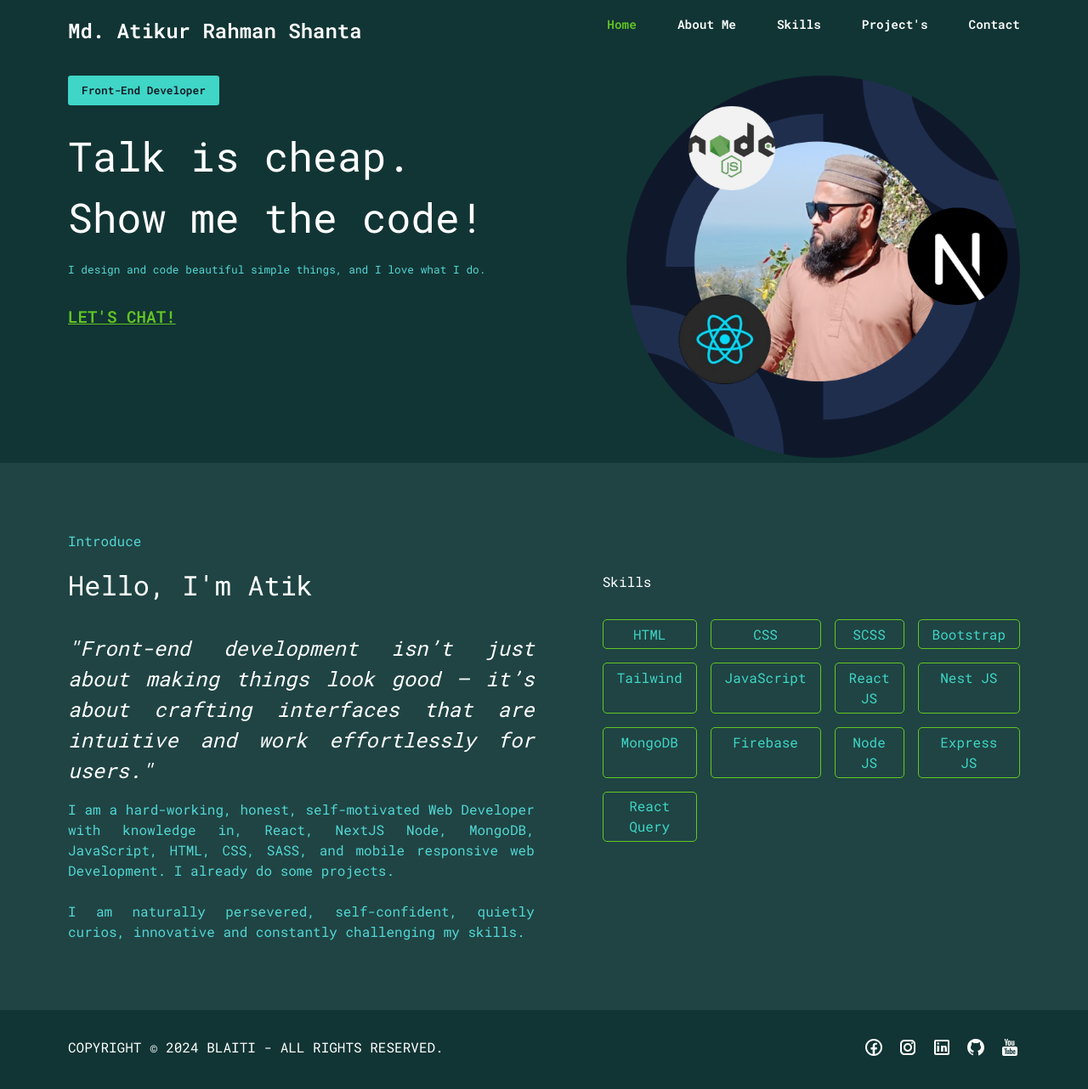
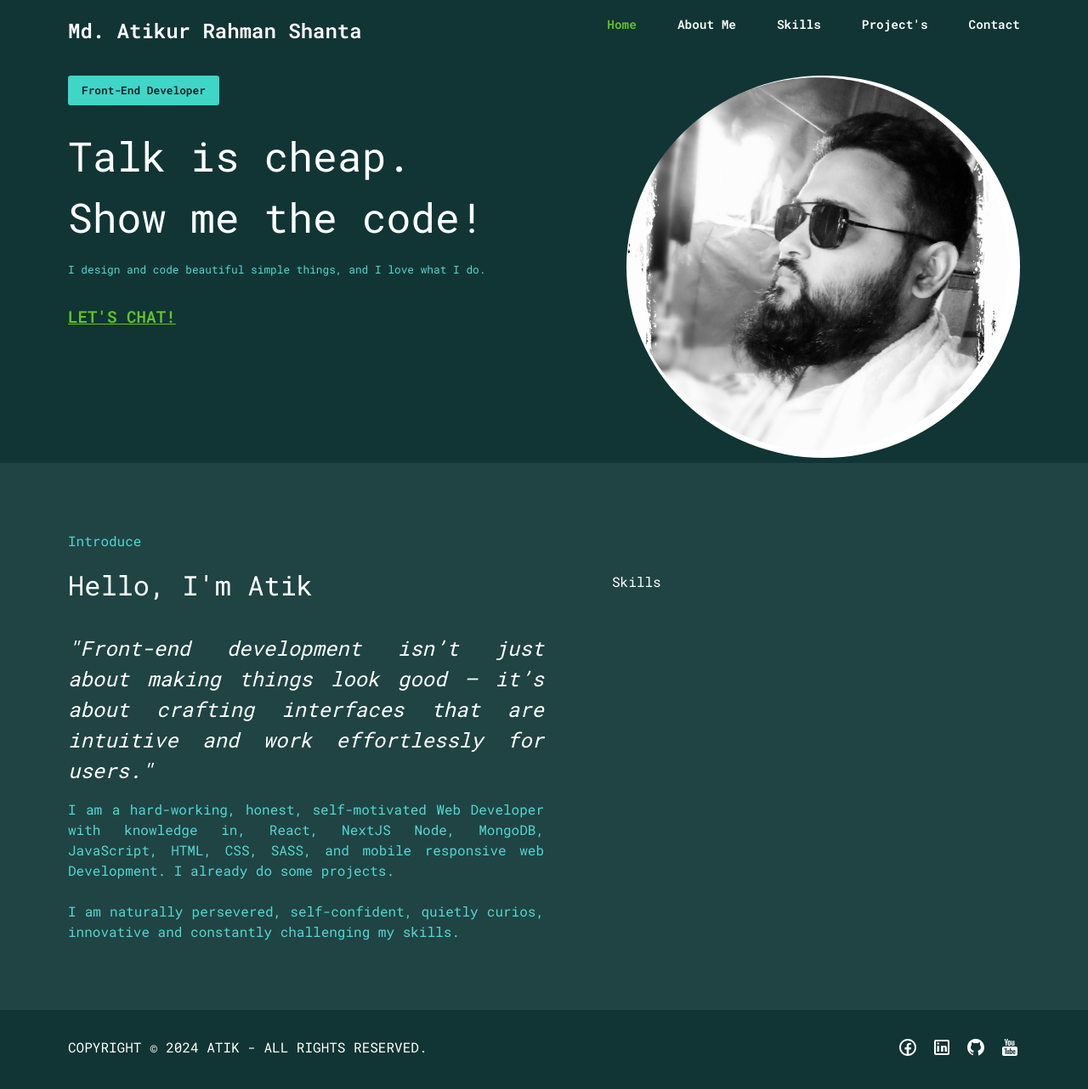
Before and after one commit to Atik2788/Port.F-24, a Next.js app: page / in a window 1280 px wide. Shown: the whole page at 85% size. Built offline with nearby package versions, Linux system fonts and the light colour scheme.

Commit message:
after doign animation  in header and skills sec

```diff
--- a/components/Footer.tsx
+++ b/components/Footer.tsx
@@ -7,16 +7,11 @@ export default function Footer() {
 
     return (
         <footer className="light-bg flex justify-space">
-            <span className="white">Copyright © {year} <Link href="/">Blaiti</Link> - All rights reserved.</span>
+            <span className="white">Copyright © {year} <Link href="/">Atik</Link> - All rights reserved.</span>
             <ul className="flex">
                 <li>
-                    <a href="https://www.facebook.com/blaiti" target="_blank" rel="noreferrer">
+                    <a href="https://www.facebook.com/atik.ahmed.75054/" target="_blank" rel="noreferrer">
                         <Image src="/icons/facebook.svg" width={24} height={24} alt="facebook-icon" />
-                    </a>
-                </li>
-                <li>
-                    <a href="https://www.instagram.com/blaiti.codes" target="_blank" rel="noreferrer">
-                        <Image src="/icons/instagram.svg" width={24} height={24} alt="instagram-icon" />
                     </a>
                 </li>
                 <li>
@@ -25,7 +20,7 @@ export default function Footer() {
                     </a>
                 </li>
                 <li>
-                    <a href="https://github.com/blaiti" target="_blank" rel="noreferrer">
+                    <a href="https://github.com/atik2788" target="_blank" rel="noreferrer">
                         <Image src="/icons/github.svg" width={24} height={24} alt="github-icon" />
                     </a>
                 </li>
--- a/components/Header.tsx
+++ b/components/Header.tsx
@@ -33,17 +33,25 @@ export default function Header() {
       <div className="header flex light-bg">
         <div>
           <button>Front-End Developer</button>
-          <h1 className="white">Talk is cheap.</h1>
-          <h1 className="white">Show me the code!</h1>
-          <p className="gray">
+          <h1 className="white slide__right">Talk is cheap.</h1>
+          <h1 className="white slide__left">Show me the code!</h1>
+          <p className="gray slide__bottom">
             I design and code beautiful simple things, and I love what I do.
           </p>
-          <a className="green" onClick={handleEmailClicked}>
-            Let&#39;s chat!
-          </a>
+          <div className="slide__bottom">
+            <a className="green slide__left" onClick={handleEmailClicked}>
+              Let&#39;s chat!
+            </a>
+          </div>
         </div>
         <div className="pro-pic-container">
-          <Image className="pro-pic" src="/images/atik.png" width={463} height={450} alt="atik" />
+          <Image
+            className="pro-pic"
+            src="/images/atik.jpg"
+            width={463}
+            height={450}
+            alt="atik"
+          />
         </div>
       </div>
       {isModalVisible && (
--- a/components/NavBar.tsx
+++ b/components/NavBar.tsx
@@ -1,13 +1,34 @@
-import React, { useState } from "react";
+import React, { useState, useEffect } from "react";
 import Link from "next/link";
 
 export default function NavBar() {
   const [menuOpen, setMenuOpen] = useState(false);
+  const [displayedName, setDisplayedName] = useState("");
+  const fullName = "Md. Atikur Rahman Shanta";
 
   const toggleMenu = () => {
     setMenuOpen(!menuOpen);
-    console.log("clicked");
   };
+
+
+  // Typewriter effect logic
+  useEffect(() => {
+    let currentIndex = 0;
+
+    const typeInterval = setInterval(() => {
+      if (currentIndex < fullName.length) {
+        setDisplayedName(fullName.slice(0, currentIndex + 1));
+        currentIndex++;
+      } else {
+        clearInterval(typeInterval); // Clear the interval when finished
+      }
+    }, 100); // Adjust the speed as needed
+
+    // Cleanup the interval on component unmount
+    return () => clearInterval(typeInterval);
+  }, []); // Empty dependency array to start the typing effect once
+
+
 
   const navList = (
     <>
@@ -32,22 +53,20 @@ export default function NavBar() {
   return (
     <nav className="flex light-bg justify-space">
       <div className="logo white flex_nav">
-        <Link href="/" className="nav_link">Md. Atikur Rahman Shanta</Link>
+        <Link href="/" className="nav_link nav__name">{displayedName}</Link>
         <div className="hamburger" onClick={toggleMenu}>
           {/* Hamburger icon */}
           <div className="hamburger-icon">&#9776;</div>
         </div>
       </div>
 
-
-      {/* Conditionally render the menu based on screen size and state */}
       <div className="nav_list_div">
-        {/* {menuOpen && <ul className="flex white navList_small">{navList}</ul>} */}
-         <ul className={`flex white ${menuOpen === true ? 'navList_small_show': 'navList_small'}`}>{navList}</ul>
+        <ul className={`flex white ${menuOpen ? 'navList_small_show' : 'navList_small'}`}>
+          {navList}
+        </ul>
       </div>
 
       <ul className="flex white navList__big nav_style">{navList}</ul>
-
     </nav>
   );
 }
--- a/components/Skills.tsx
+++ b/components/Skills.tsx
@@ -1,24 +1,49 @@
-import React from "react";
+import React, { useEffect, useState } from "react";
 
 const Skills = () => {
+  const skills = [
+    "HTML",
+    "CSS",
+    "SCSS",
+    "Bootstrap",
+    "Tailwind",
+    "JavaScript",
+    "React JS",
+    "Nest JS",
+    "MongoDB",
+    "Firebase",
+    "Node JS",
+    "Express JS",
+    "React Query",
+  ];
+  const [isActive, setActive] = useState(false);
+
+  useEffect(() => {
+    function showArrow() {
+      if (window.scrollY >= 120 ) {
+        setActive(true);
+        console.log('120')}
+      else{
+        setActive(false)
+      }
+    }
+
+    window.addEventListener("scroll", showArrow);
+
+    return () => {
+      window.addEventListener("scroll", showArrow);
+    };
+  }, []);
+
   return (
     <div className="skills_sec">
       <h1>Skills</h1>
-
       <div className="skills_name">
-        <h4>HTML</h4>
-        <h4>CSS</h4>
-        <h4>SCSS</h4>
-        <h4>Bootstrap</h4>
-        <h4>Tailwind</h4>
-        <h4>JavaScript</h4>
-        <h4>React JS</h4>
-        <h4>Nest JS</h4>
-        <h4>MongoDB</h4>
-        <h4>Firebase</h4>
-        <h4>Node JS</h4>
-        <h4>Express JS</h4>
-        <h4>React Query</h4>
+        {skills.map((skill, index) => (
+          <h4 key={index} className={isActive ? "slide__left": 'none'} style={{animationDelay: `${index * 0.2}s`}}>
+            {skill}
+          </h4>
+        ))}
       </div>
     </div>
   );
--- a/pages/_app.tsx
+++ b/pages/_app.tsx
@@ -1,4 +1,6 @@
 import '../styles/globals.css';
+
+
 import type { AppProps } from 'next/app';
 
 function MyApp({ Component, pageProps }: AppProps) {
--- a/styles/globals.css
+++ b/styles/globals.css
@@ -90,6 +90,23 @@ nav .logo {
 .nav_style li:hover{
 color: #26c3c0e1;
 }
+
+.nav__name::after {
+  content: "|";
+  animation: blink 0.6s step-end infinite;
+  margin-left: 5px;
+}
+
+@keyframes blink {
+  50% {
+    opacity: 0;
+  }
+}
+
+
+
+
+
 /* nav ul li {
   list-style-type: none;
   margin-left: 3rem;
@@ -134,10 +151,69 @@ color: #26c3c0e1;
   margin-top: 1rem;
   margin-bottom: 2rem;
 }
+
+/* animation ************************************/
+/* animation ************************************/
 .header button {
   cursor: text;
   margin-bottom: 1.5rem;
+  transform: translateX(50%);
+  animation: slideRight 0.5s ease forwards;
 }
+@keyframes slideRight {
+  0% {
+    transform: translateX(50%);
+    opacity: 0;
+  }
+  100%{
+    transform: translateX(0%);
+    opacity: 1;
+  }
+}
+@keyframes slideLeft {
+  0% {
+    transform: translateX(-50%);
+    opacity: 0;
+  }
+  100%{
+    transform: translateX(0%);
+    opacity: 1;
+  }
+}
+@keyframes slideBottom {
+  0% {
+    transform: translateY(200%);
+    opacity: 0;
+  }
+  100%{
+    transform: translateY(0%);
+    opacity: 1;
+  }
+}
+
+.slide__right{
+  opacity: 1;
+  transform: translateX(50%);
+  animation: slideLeft .7s ease forwards;
+}
+
+.slide__left{
+  opacity: 1;
+  transform: translateX(50%);
+  animation: slideRight 1s ease forwards;
+}
+
+.slide__bottom{
+  opacity: 1;
+  transform: translateY(200%);
+  animation: slideBottom 0.7s ease forwards;
+}
+.none{
+  display: none;
+}
+
+
+
 .header a {
   font-size: 1.2rem;
   font-weight: 600;
@@ -207,6 +283,7 @@ color: #26c3c0e1;
   margin-top: 3rem;
 }
 .skills_name {
+
   display: grid;
   grid-template-columns: auto auto auto auto;
   margin-top: 2rem;
@@ -214,6 +291,7 @@ color: #26c3c0e1;
   color: #3fd6c7;
 }
 .skills_name h4 {
+  opacity: 0;
   border: 1px solid #6ed823e1;
   border-radius: 5px;
   padding: 0.3rem 1rem;
--- a/tailwind.config.js
+++ b/tailwind.config.js
@@ -1,12 +1,8 @@
 /** @type {import('tailwindcss').Config} */
 module.exports = {
   content: [
-    "./app/**/*.{js,ts,jsx,tsx,mdx}",
-    "./pages/**/*.{js,ts,jsx,tsx,mdx}",
-    "./components/**/*.{js,ts,jsx,tsx,mdx}",
-
-    // Or if using `src` directory:
-    "./src/**/*.{js,ts,jsx,tsx,mdx}",
+    "./pages/**/*.{js,ts,jsx,tsx}",
+    "./components/**/*.{js,ts,jsx,tsx}",
   ],
   theme: {
     extend: {},
```
Also changed, not shown: public/images/atik.jpeg (added), public/images/atik.jpg (added).
